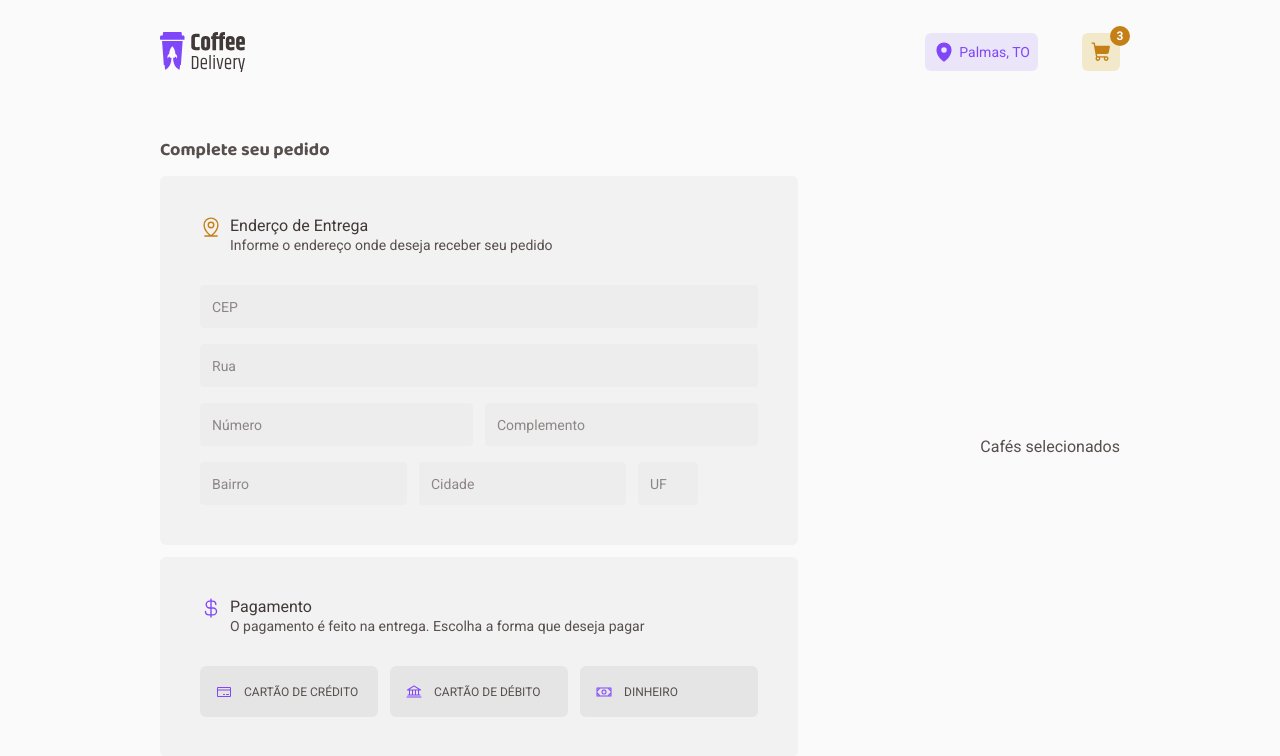
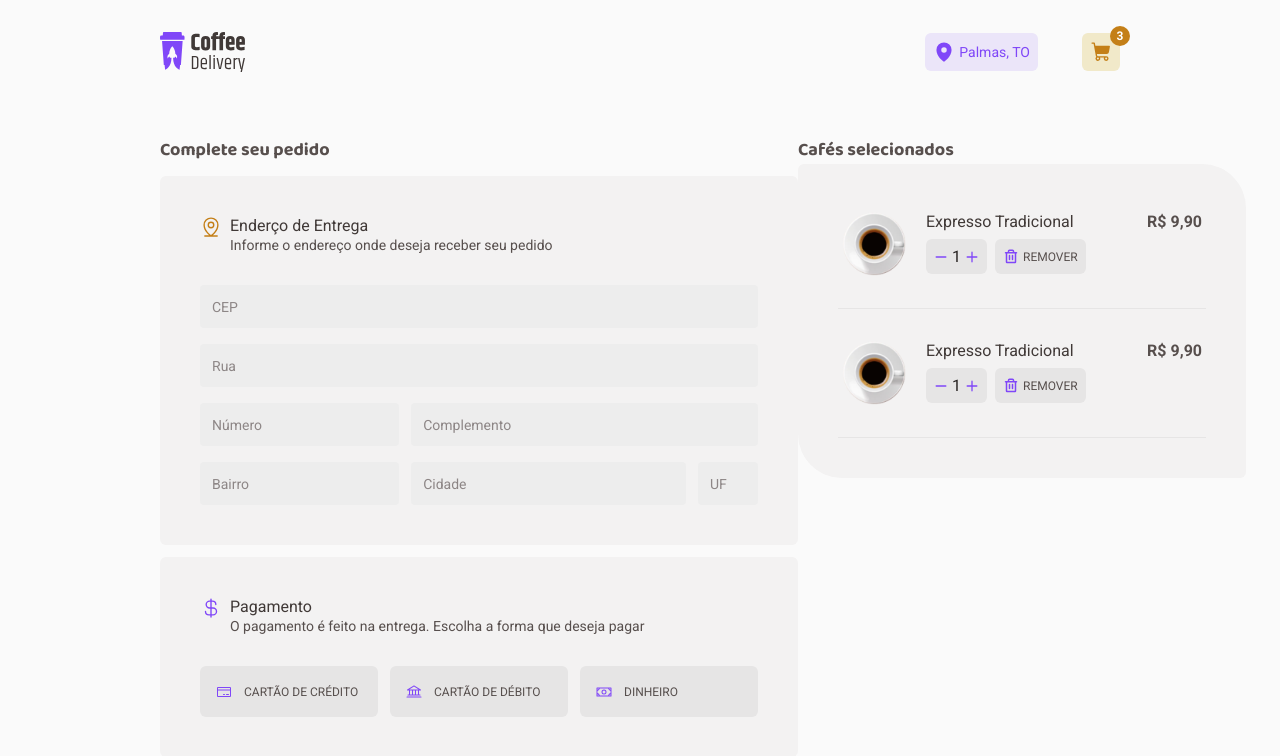
Before and after one commit to elioenays/coffee-delivery, a React (Vite) app: page /checkout in a window 1280 px wide. Shown: the top 756 px of the page. Built offline with nearby package versions, Linux system fonts and the light colour scheme; the HTML template or start-up script is replaced by a standard one.

Commit message:
Order itens

```diff
--- a/src/pages/Checkout/components/Address/styles.ts
+++ b/src/pages/Checkout/components/Address/styles.ts
@@ -67,14 +67,24 @@ export const NumberAndComplement = styled.div`
   display: flex;
   gap: 12px;
 
-  input {
-    width: 50%;
+  :nth-child(1) {
+    width: 35.71%;
+  }
+  :nth-child(2) {
+    width: 62.14%;
   }
 `
 
 export const CityInfo = styled.div`
   display: flex;
   gap: 12px;
+
+  :nth-child(1) {
+    width: 35.71%;
+  }
+  :nth-child(2) {
+    width: 49.29%;
+  }
 `
 
 export const UF = styled.input`
--- /dev/null
+++ b/src/pages/Checkout/components/CoffeeCard/index.tsx
@@ -0,0 +1,46 @@
+import { Minus, Plus, Trash } from '@phosphor-icons/react'
+import {
+  Actions,
+  CoffeeCardContainer,
+  Counter,
+  Details,
+  Info,
+  ItemPrice,
+  Remove,
+} from './styles'
+
+import Expresso from '../../../../utils/coffee/assets/Expresso.svg'
+
+export default function CoffeeCard() {
+  return (
+    <CoffeeCardContainer>
+      <Info>
+        <img src={Expresso} />
+        <Details>
+          <span>Expresso Tradicional</span>
+          <Actions>
+            <Counter>
+              <Minus
+                size={14}
+                weight='bold'
+              />
+              <span>1</span>
+              <Plus
+                size={14}
+                weight='bold'
+              />
+            </Counter>
+            <Remove>
+              <Trash
+                size={16}
+                weight='bold'
+              />
+              <span>REMOVER</span>
+            </Remove>
+          </Actions>
+        </Details>
+      </Info>
+      <ItemPrice>R$ 9,90</ItemPrice>
+    </CoffeeCardContainer>
+  )
+}
--- /dev/null
+++ b/src/pages/Checkout/components/CoffeeCard/styles.ts
@@ -0,0 +1,88 @@
+import { styled } from 'styled-components'
+
+export const CoffeeCardContainer = styled.div`
+  display: flex;
+  justify-content: space-between;
+
+  padding: 8px 4px;
+
+  min-width: 368px;
+`
+
+export const Info = styled.div`
+  display: flex;
+  gap: 20px;
+
+  img {
+    width: 64px;
+    height: 64px;
+  }
+`
+
+export const Details = styled.div`
+  display: flex;
+  flex-direction: column;
+  gap: 8px;
+
+  span {
+    color: ${(props) => props.theme['base-subtitle']};
+    font-size: 1rem;
+  }
+`
+
+export const Actions = styled.div`
+  display: flex;
+  gap: 8px;
+`
+
+export const Counter = styled.div`
+  display: flex;
+  align-items: center;
+  justify-content: center;
+
+  gap: 4px;
+
+  padding: 8px;
+
+  background: ${(props) => props.theme['base-button']};
+
+  border-radius: 6px;
+
+  svg {
+    color: ${(props) => props.theme['purple']};
+  }
+
+  span {
+    color: ${(props) => props.theme['base-title']};
+    font-size: 1rem;
+  }
+`
+
+export const Remove = styled.button`
+  display: flex;
+  align-items: center;
+  justify-content: center;
+
+  gap: 4px;
+
+  background: ${(props) => props.theme['base-button']};
+
+  border-radius: 6px;
+  color: ${(props) => props.theme['purple']};
+
+  border: none;
+
+  padding: 0 8px;
+
+  span {
+    color: ${(props) => props.theme['base-text']};
+    font-size: 1rem;
+    font-size: 0.75rem;
+  }
+`
+
+export const ItemPrice = styled.span`
+  color: ${(props) => props.theme['base-text']};
+  font-weight: bold;
+  font-size: 1rem;
+`
--- a/src/pages/Checkout/components/OrderDetails/index.tsx
+++ b/src/pages/Checkout/components/OrderDetails/index.tsx
@@ -1,6 +1,7 @@
+import { Title } from '../../../../utils/styles/styles'
 import Adress from '../Address'
 import Payment from '../Payment'
-import { OrderDetailsContainer, Title } from './styles'
+import { OrderDetailsContainer } from './styles'
 
 export default function OrderDetails() {
   return (
--- a/src/pages/Checkout/components/OrderDetails/styles.ts
+++ b/src/pages/Checkout/components/OrderDetails/styles.ts
@@ -8,9 +8,3 @@ export const OrderDetailsContainer = styled.div`
 
   max-width: 40rem;
 `
-
-export const Title = styled.div`
-  font-family: 'Baloo 2';
-  font-size: 1.125rem;
-  font-weight: bold;
-`
--- a/src/pages/Checkout/components/OrderItens/index.tsx
+++ b/src/pages/Checkout/components/OrderItens/index.tsx
@@ -1,3 +1,18 @@
+import { Title } from '../../../../utils/styles/styles'
+import CoffeeCard from '../CoffeeCard'
+import { OrderItensContainer, OrderItensBox } from './styles'
+
 export default function OrderItens() {
-  return <div>Cafés selecionados</div>
+  return (
+    <OrderItensContainer>
+      <Title>Cafés selecionados</Title>
+
+      <OrderItensBox>
+        <CoffeeCard />
+        <hr />
+        <CoffeeCard />
+        <hr />
+      </OrderItensBox>
+    </OrderItensContainer>
+  )
 }
--- /dev/null
+++ b/src/pages/Checkout/components/OrderItens/styles.ts
@@ -0,0 +1,26 @@
+import { styled } from 'styled-components'
+
+export const OrderItensContainer = styled.div`
+  display: flex;
+  flex-direction: column;
+  align-items: start;
+`
+export const OrderItensBox = styled.div`
+  display: flex;
+  flex-direction: column;
+  padding: 40px;
+
+  background: ${(props) => props.theme['base-card']};
+
+  border-radius: 6px 44px 6px 44px;
+
+  padding: 40px 40px;
+
+  gap: 24px;
+
+  hr {
+    height: 1px;
+    background: ${(props) => props.theme['base-button']};
+    border: none;
+  }
+`
--- a/src/pages/Checkout/styles.ts
+++ b/src/pages/Checkout/styles.ts
@@ -2,7 +2,7 @@ import { styled } from 'styled-components'
 
 export const CheckoutContainer = styled.div`
   display: flex;
-  align-items: center;
+  align-items: start;
   justify-content: space-between;
 
   padding: 32px 160px;
--- a/src/pages/Home/Components/Coffee/index.tsx
+++ b/src/pages/Home/Components/Coffee/index.tsx
@@ -38,19 +38,17 @@ export default function Coffee({
         </Price>
         <Actions>
           <Counter>
-            <button>
             <Minus
               size={14}
               weight='bold'
             />
-            </button>
+
             <Quantity>1</Quantity>
-            <button>
+
             <Plus
               size={14}
               weight='bold'
             />
-            </button>
           </Counter>
           <Shop>
             <ShoppingCart
--- a/src/pages/Home/Components/Coffee/style.ts
+++ b/src/pages/Home/Components/Coffee/style.ts
@@ -133,9 +133,7 @@ export const Counter = styled.div`
 
   border-radius: 6px;
 
-  button {
+  svg {
     color: ${(props) => props.theme['purple']};
-    background: none;
-    border: none;
   }
 `
--- /dev/null
+++ b/src/utils/styles/styles.ts
@@ -0,0 +1,7 @@
+import { styled } from 'styled-components'
+
+export const Title = styled.div`
+  font-family: 'Baloo 2';
+  font-size: 1.125rem;
+  font-weight: bold;
+`
```
Lines whose indentation alone changed are shown as unchanged.
